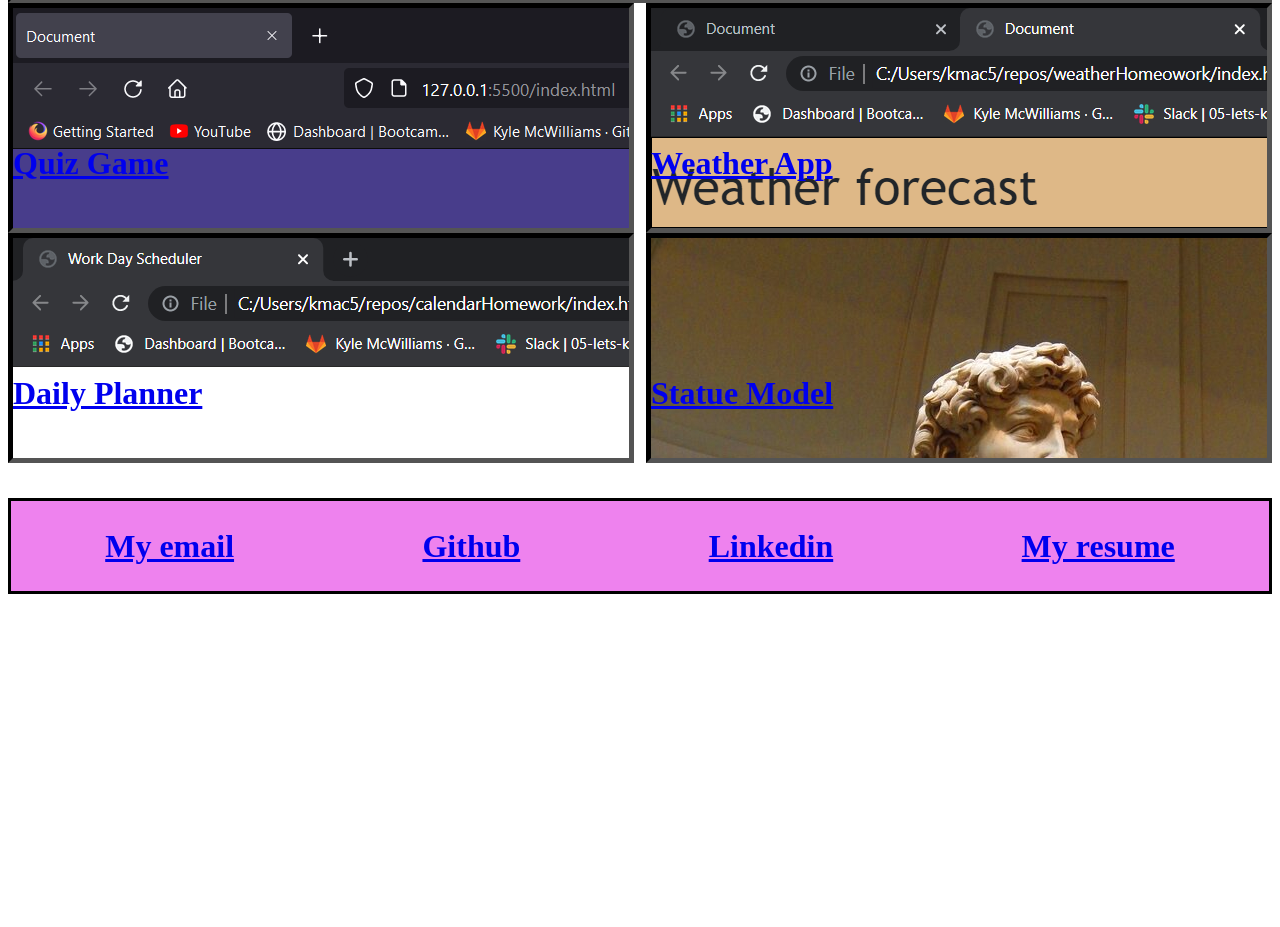
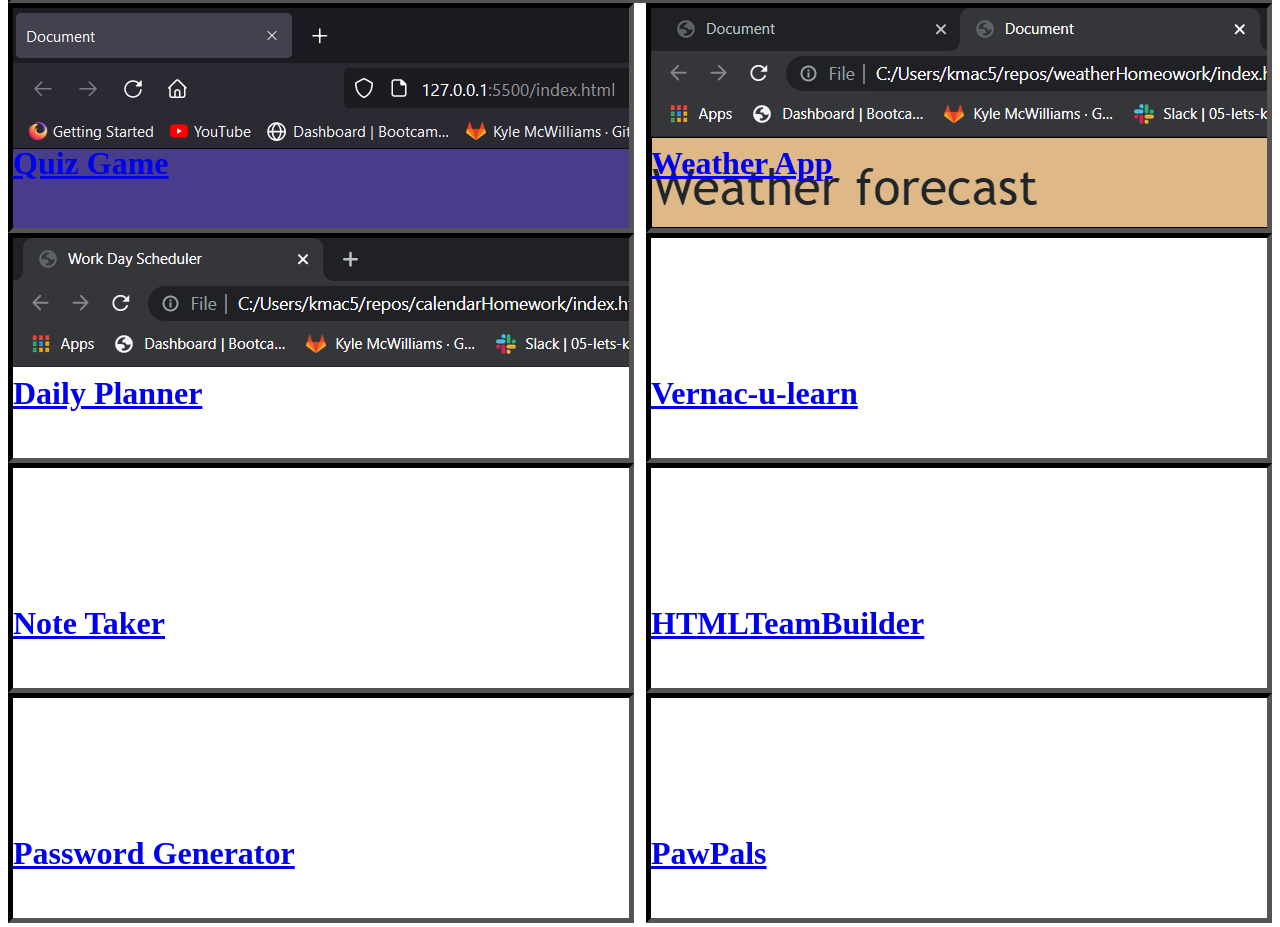
Before and after one commit to kmcwilliams1/MyPortfolio, a plain HTML site: page index.html in a window 1280 px wide. Shown: the part 691-1618 px from the top of the page. Before the commit the page ends 1293 px from the top, so only its background shows below. Drawn offline with Linux system fonts and the light colour scheme; files whose address does not match are found by name.

Commit message:
updating portfolio

```diff
--- a/index.html
+++ b/index.html
@@ -45,8 +45,20 @@
                 <div class="box planner">
                     <h2> <a href="https://kmcwilliams1.github.io/calendarHomework/">Daily Planner</a></h2>
                 </div>
-                <div class="box statue-image">
-                    <h2><a href="https://en.wikipedia.org/wiki/David_(Michelangelo)">Statue Model</a></h2>
+                <div class="box vernac-u-learn">
+                    <h2><a href="https://zd092718.github.io/vernac-u-learn/">Vernac-u-learn</a></h2>
+                </div>
+                <div class="box noteTaker">
+                    <h2> <a href="https://floating-bayou-68435.herokuapp.com/">Note Taker</a></h2>
+                </div>
+                <div class="box htmlTeamBuilder">
+                    <h2> <a href="https://kmcwilliams1.github.io/HTMLTeamBuilder/">HTMLTeamBuilder</a></h2>
+                </div>
+                <div class="box password">
+                    <h2> <a href="https://kmcwilliams1.github.io/PasswordHomework/">Password Generator</a></h2>
+                </div>
+                <div class="box pawpals">
+                    <h2> <a href="https://kmcwilliams1.github.io/PawPals/">PawPals</a></h2>
                 </div>
         </section>
     </div>
```
Also changed, not shown: images/Daily-planner.jpg (renamed from Daily-planner.jpg), images/My Portfolioliolio - Google Chrome 8_21_2021 8_45_50 PM.png (renamed from My Portfolioliolio - Google Chrome 8_21_2021 8_45_50 PM.png), images/Quiz.jpg (renamed from Quiz.jpg), images/Weather-forecast.jpg (renamed from Weather-forecast.jpg), picture.jpg (deleted), statue.jpg (deleted).
